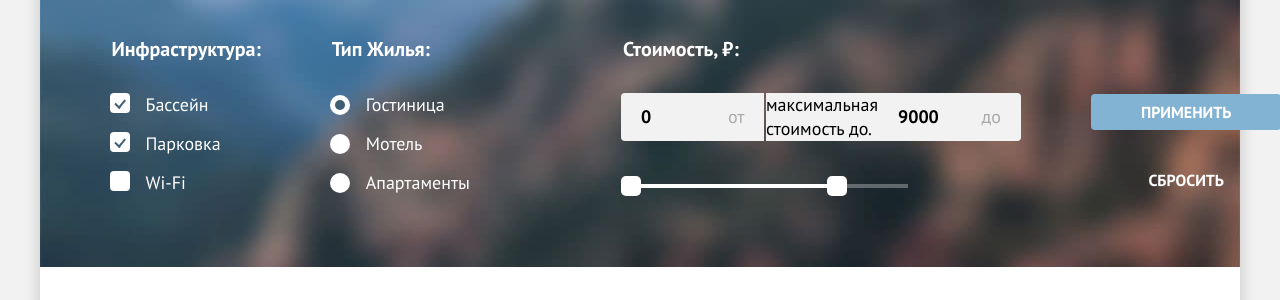
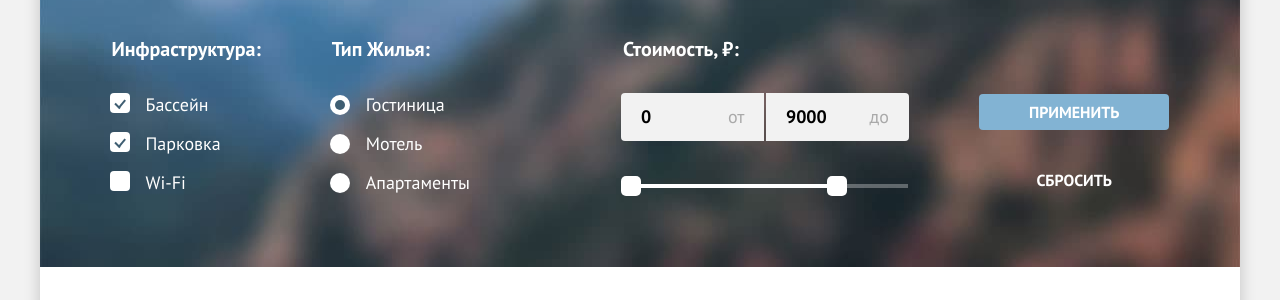
Before and after one commit to htmlacademy-htmlcss/329593-sedona-35, a plain HTML site: page hotels.html in a window 1280 px wide. Shown: the part 209-509 px from the top of the page. Drawn offline with Linux system fonts and the light colour scheme.

Commit message:
Добавляет visually-hidden для label

```diff
--- a/hotels.html
+++ b/hotels.html
@@ -106,7 +106,7 @@
                       Минимальная стоимость от.
                     </label>
                     <input class="range-filter-field range-filter-min-price" type="number" name="min-price" id="min-price-id" value="0">
-                    <label class="range-filter-label max-price-label" for="max-price-id">
+                    <label class="visually-hidden range-filter-label max-price-label" for="max-price-id">
                       максимальная стоимость до.
                     </label>
                      <input class="range-filter-field range-filter-max-price" type="number" name="max-price" id="max-price-id" value="9000">
```
